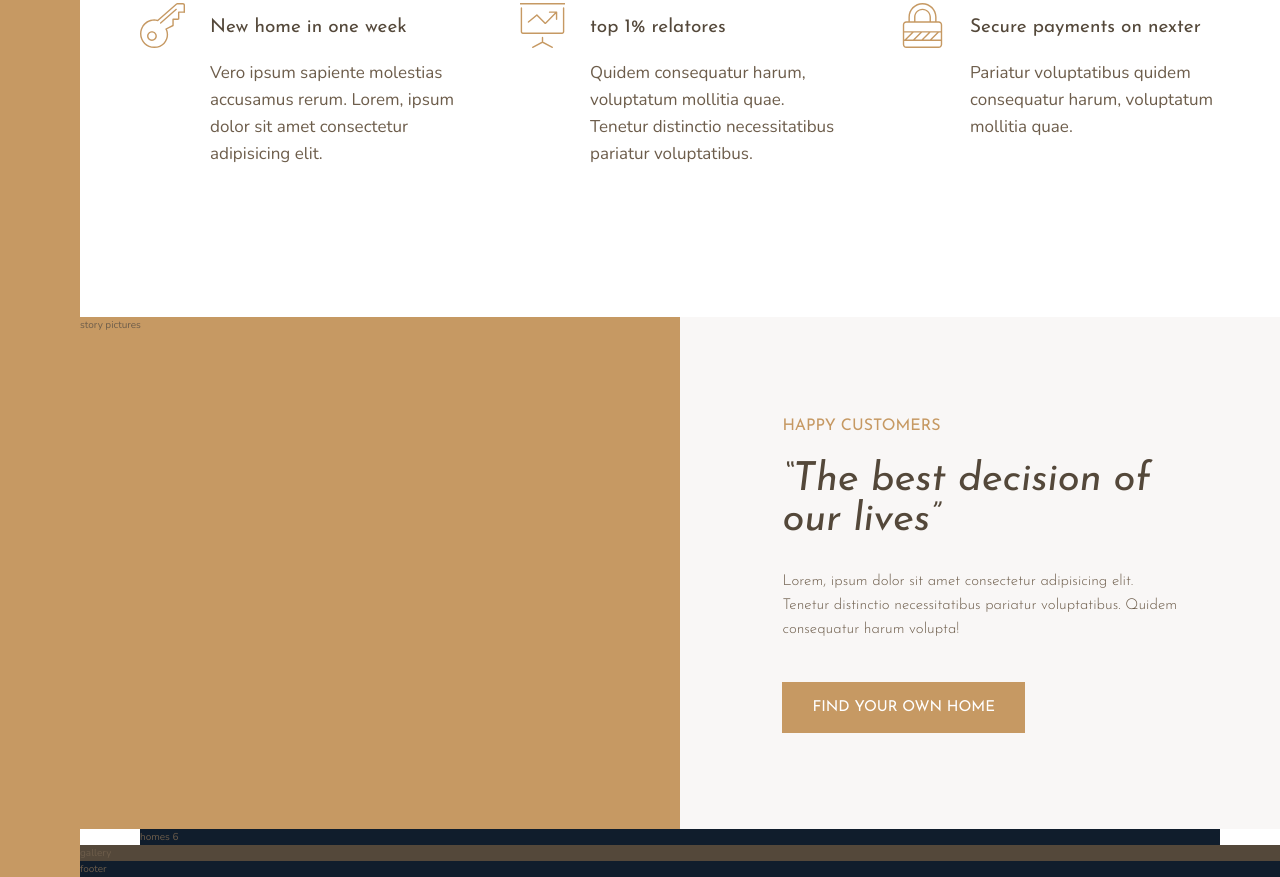
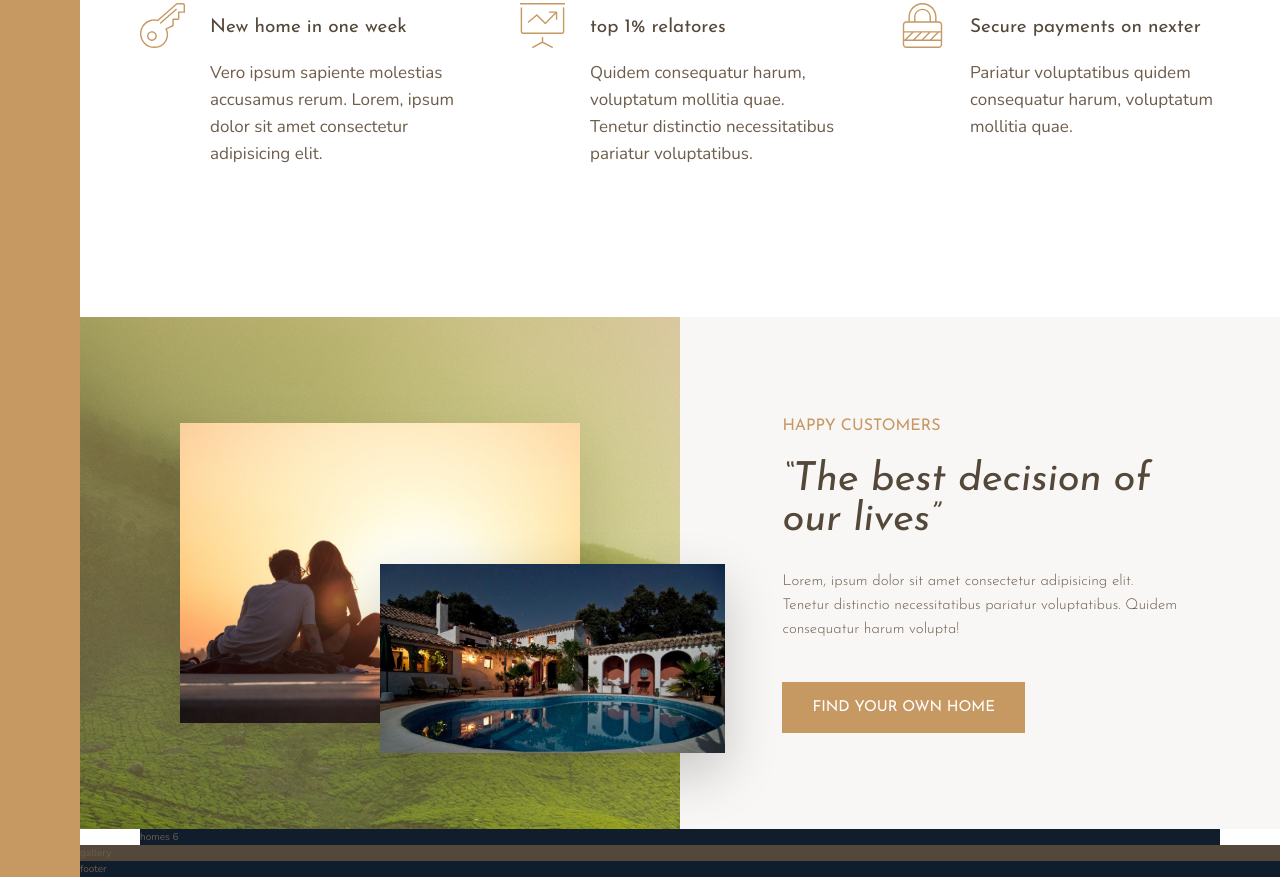
Before and after one commit to ArunRaj2136/nexter-project-grid, a website: page index.html in a window 1280 px wide. Shown: the part 991-1868 px from the top of the page. Drawn offline with nearby package versions, Linux system fonts and the light colour scheme.

Commit message:
story(img) wrap

```diff
--- a/index.html
+++ b/index.html
@@ -74,7 +74,8 @@
         </div>
     </section>
     <div class="story__pictures ">
-        story pictures
+        <img src="img/story-1.jpeg" alt="couple with new house" class="story__img-1">
+        <img src="img/story-2.jpeg" alt="New house" class="story__img-2">
     </div>
     <div class="story__content ">
         <h3 class="heading-3 mb-sm">Happy Customers</h3>
--- a/sass/_story.scss
+++ b/sass/_story.scss
@@ -2,6 +2,24 @@
     &__pictures {
         background-color: $color-primary;
         grid-column: full-start / col-end 4;
+        background-image: linear-gradient(rgba($color-primary, .5), rgba($color-primary, .2)), url(../img/back.jpg);
+        display: grid;
+        grid-template-columns: repeat(6, 1fr);
+        grid-template-rows: repeat(6, 1fr);
+        align-items: center;
+    }
+    &__img-1 {
+        width: 100%;
+        grid-row: 2 / 6;
+        grid-column: 2 / 6;
+        box-shadow: 0 2rem 5rem rgba(#000, .1);
+    }
+    &__img-2 {
+        width: 115%;
+        grid-row: 4 / 6;
+        grid-column: 4 / 7;
+        z-index: 20;
+        box-shadow: 0 2rem 5rem rgba(#000, .2);
     }
     &__content {
         background-color: $color-grey-light-1;
```
Also changed, not shown: css/style.css.
